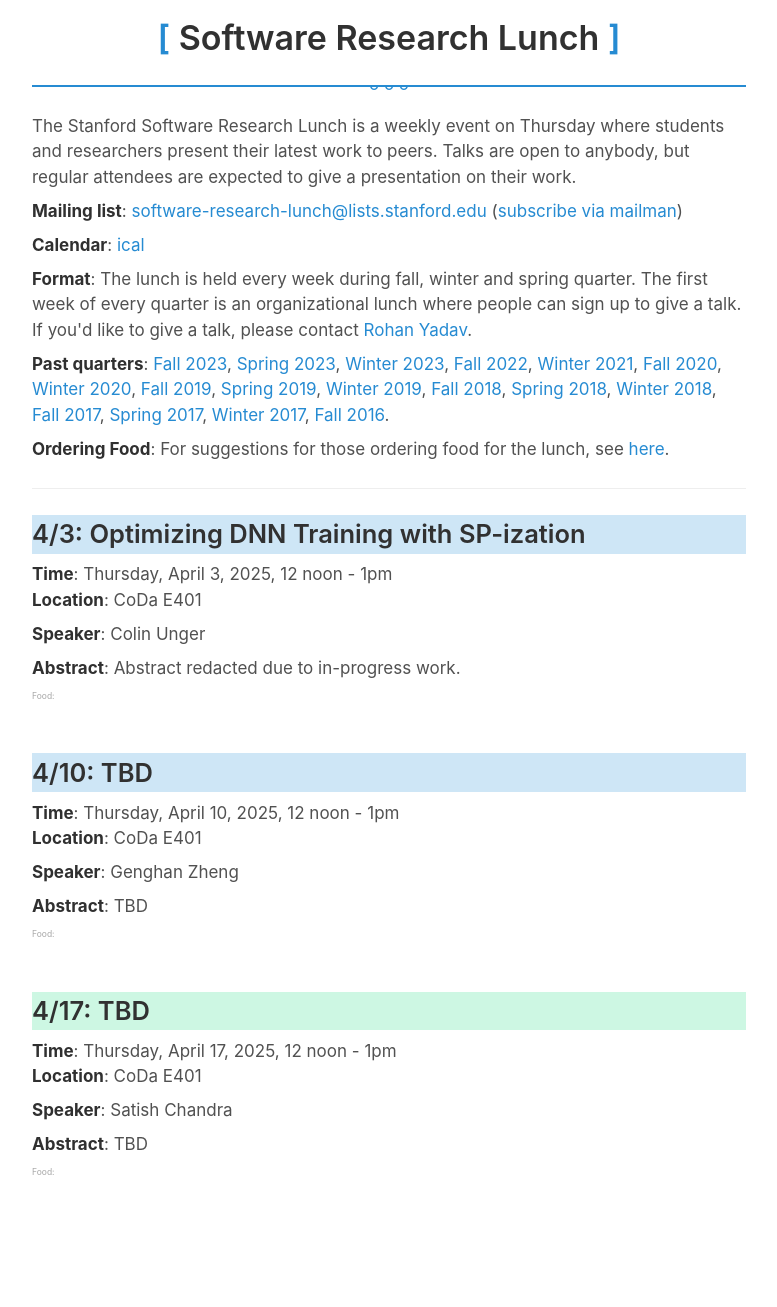
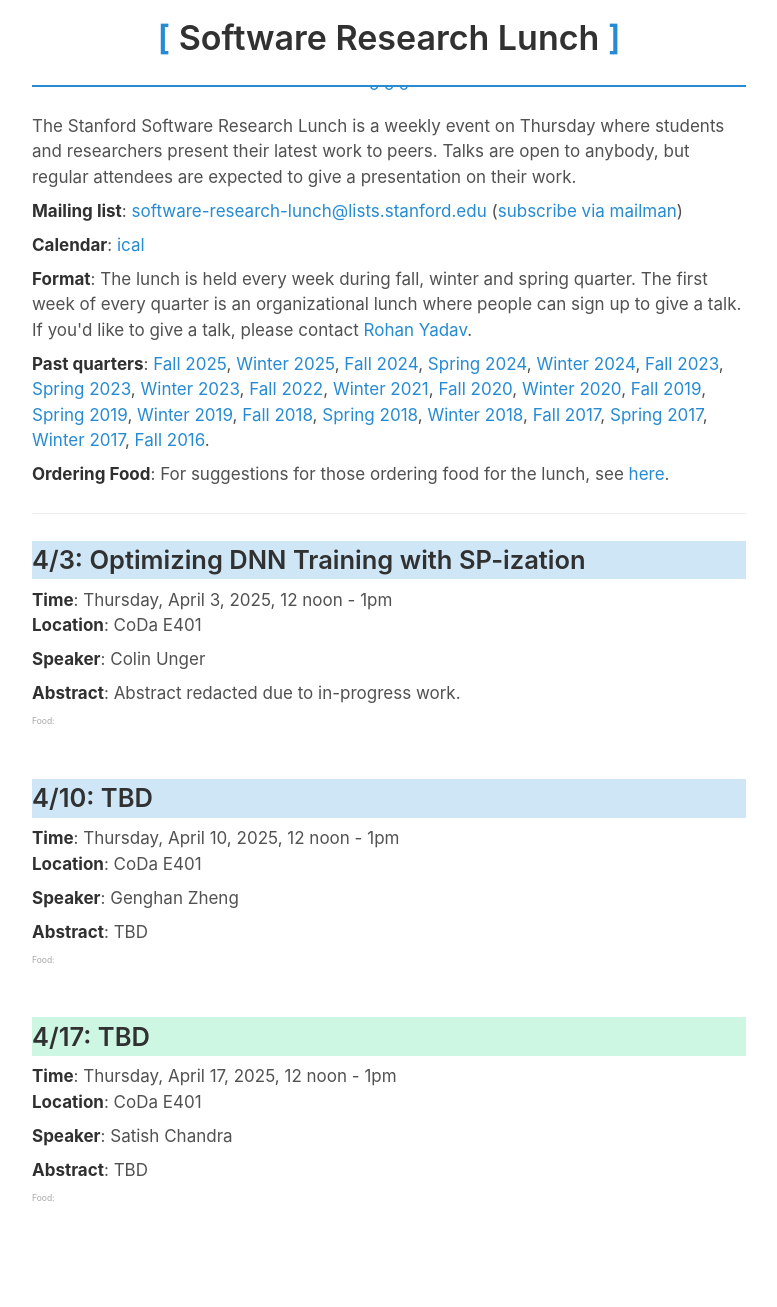
Before and after one commit to software-research-lunch/software-research-lunch.github.io, a Jekyll site: the page built from index.html, in a window 1280 px wide. Shown: the whole page, without its empty margins (251-1028 px from the left). Built offline with Jekyll 4.4.1, drawn with Linux system fonts in a browser that asks for light colours; before the commit the page ends 1281 px from its top, so only the background shows below that.

Commit message:
*: add missing previous quarters

```diff
--- a/_includes/main.html
+++ b/_includes/main.html
@@ -7,7 +7,7 @@
 
 <p><strong>Format</strong>: The lunch is held every week during fall, winter and spring quarter.  The first week of every quarter is an organizational lunch where people can sign up to give a talk.  If you'd like to give a talk, please contact <a href="mailto:rohany@cs.stanford.edu">Rohan Yadav</a>.<p>
 
-<p><strong>Past quarters</strong>: <a href="/archive/2023-fall/">Fall 2023</a>, <a href="/archive/2023-spring/">Spring 2023</a>, <a href="/archive/2023-winter/">Winter 2023</a>, <a href="/archive/2022-fall/">Fall 2022</a>, <a href="/archive/2021-winter/">Winter 2021</a>, <a href="/archive/2020-fall/">Fall 2020</a>, <a href="/archive/2020-winter/">Winter 2020</a>, <a href="/archive/2019-fall/">Fall 2019</a>, <a href="/archive/2019-spring/">Spring 2019</a>, <a href="/archive/2019-winter/">Winter 2019</a>, <a href="/archive/2018-fall/">Fall 2018</a>, <a href="/archive/2018-spring/">Spring 2018</a>, <a href="/archive/2018-winter/">Winter 2018</a>, <a href="/archive/2017-fall/">Fall 2017</a>, <a href="/archive/2017-spring/">Spring 2017</a>, <a href="/archive/2017-winter/">Winter 2017</a>, <a href="/archive/2016-fall/">Fall 2016</a>.</p>
+<p><strong>Past quarters</strong>: <a href="/archive/2023-fall/">Fall 2025</a>, <a href="/archive/2023-winter/">Winter 2025</a>, <a href="/archive/2023-fall/">Fall 2024</a>, <a href="/archive/2023-spring/">Spring 2024</a>, <a href="/archive/2023-winter/">Winter 2024</a>, <a href="/archive/2023-fall/">Fall 2023</a>, <a href="/archive/2023-spring/">Spring 2023</a>, <a href="/archive/2023-winter/">Winter 2023</a>, <a href="/archive/2022-fall/">Fall 2022</a>, <a href="/archive/2021-winter/">Winter 2021</a>, <a href="/archive/2020-fall/">Fall 2020</a>, <a href="/archive/2020-winter/">Winter 2020</a>, <a href="/archive/2019-fall/">Fall 2019</a>, <a href="/archive/2019-spring/">Spring 2019</a>, <a href="/archive/2019-winter/">Winter 2019</a>, <a href="/archive/2018-fall/">Fall 2018</a>, <a href="/archive/2018-spring/">Spring 2018</a>, <a href="/archive/2018-winter/">Winter 2018</a>, <a href="/archive/2017-fall/">Fall 2017</a>, <a href="/archive/2017-spring/">Spring 2017</a>, <a href="/archive/2017-winter/">Winter 2017</a>, <a href="/archive/2016-fall/">Fall 2016</a>.</p>
 {% if false %}
 <p><strong>Upcoming quarters</strong>: <a href="/archive/2024-spring/">Spring 2024</a>.</p>
 {% endif %}
--- /dev/null
+++ b/archive/2024-fall.html
@@ -0,0 +1,6 @@
+---
+layout: post
+title: Fall 2024
+---
+
+{% include archive.html data=site.data.schedule.y24_fall %}
--- /dev/null
+++ b/archive/2025-fall.html
@@ -0,0 +1,6 @@
+---
+layout: post
+title: Fall 2025
+---
+
+{% include archive.html data=site.data.schedule.y25_fall %}
--- /dev/null
+++ b/archive/2025-winter.html
@@ -0,0 +1,6 @@
+---
+layout: post
+title: Winter 2025
+---
+
+{% include archive.html data=site.data.schedule.y25_winter %}
```
